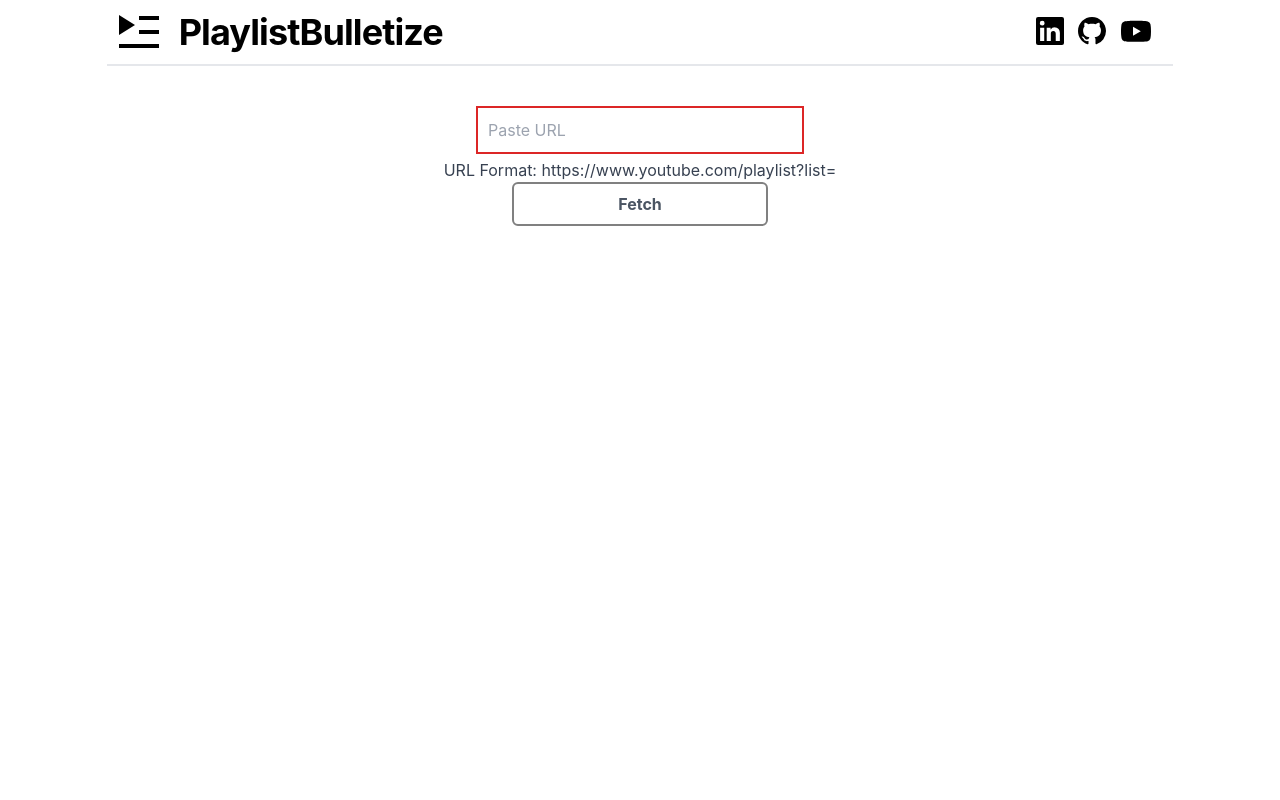
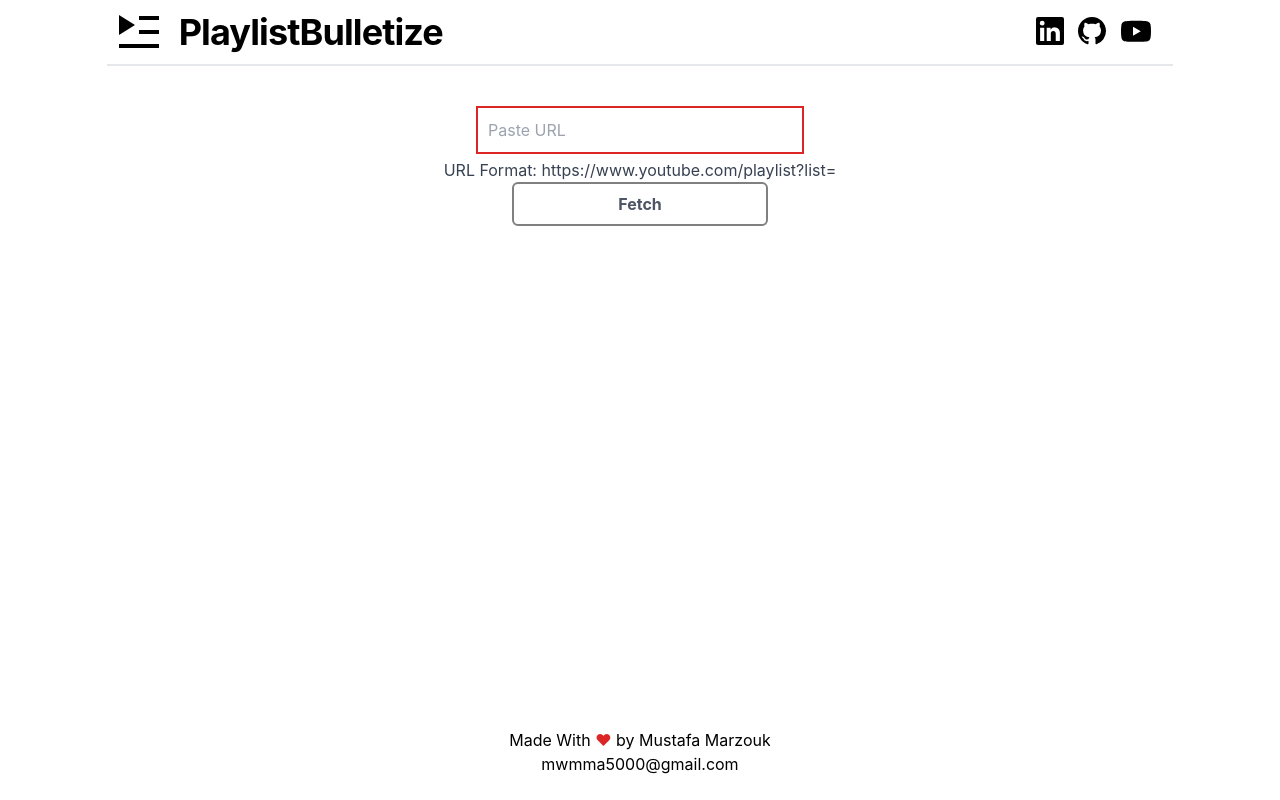
Before and after one commit to TopVirusMinus/PlaylistBulletize, a React (Vite) app: page / in a window 1280 px wide. Built offline with nearby package versions, Linux system fonts and the light colour scheme.

Commit message:
added google console verification

```diff
--- /dev/null
+++ b/google6d4168bfe35b3f8f.html
@@ -0,0 +1 @@
+google-site-verification: google6d4168bfe35b3f8f.html
--- a/index.html
+++ b/index.html
@@ -3,6 +3,7 @@
   <head>
     <meta charset="UTF-8" />
     <link rel="icon" type="image/svg+xml" href="/vite.svg" />
+    <meta name="google-site-verification" content="g4Oh8sSCY7vSO-h6FnFnAIermTF84QN4oQQzG3ghytw" />
     <meta name="viewport" content="width=device-width, initial-scale=1.0" />
     <title>Playlist Bulletize</title>
   </head>
--- a/src/App.jsx
+++ b/src/App.jsx
@@ -3,14 +3,14 @@ import "./App.css";
 import Navbar from "./components/Navbar";
 import Input from "./components/Input";
 import Results from "./components/Results";
-
+import Footer from "./components/Footer";
 function App() {
   const [url, setUrl] = useState("");
   const [getPlaylistInfo, setPlaylistInfo] = useState("");
   console.log(getPlaylistInfo);
   return (
     <>
-      <div className="lg:w-5/6 md:w-full mx-auto">
+      <div className="relative lg:w-5/6 md:w-full mx-auto h-[100vh]">
         <Navbar />
         <Input
           handleUrlChange={setUrl}
@@ -18,6 +18,7 @@ function App() {
           playListInfo={getPlaylistInfo}
         />
         {getPlaylistInfo.length ? <Results list={getPlaylistInfo} /> : ""}
+        <Footer />
       </div>
     </>
   );
--- /dev/null
+++ b/src/components/Footer.jsx
@@ -0,0 +1,15 @@
+import React from "react";
+
+const Footer = () => {
+  return (
+    <div className="w-fit text-center h-fit fixed overflow-hidden bottom-0  left-1/2 transform -translate-x-1/2 -translate-y-1/2">
+      <p>
+        Made With <span className="text-red-600">&#10084;</span> by Mustafa
+        Marzouk
+      </p>
+      <p>mwmma5000@gmail.com</p>
+    </div>
+  );
+};
+
+export default Footer;
--- a/src/index.css
+++ b/src/index.css
@@ -6,7 +6,6 @@
   font-family: Inter, system-ui, Avenir, Helvetica, Arial, sans-serif;
   line-height: 1.5;
   font-weight: 400;
-
   color: #000;
   background-color: white;
 
@@ -16,3 +15,7 @@
   -moz-osx-font-smoothing: grayscale;
   -webkit-text-size-adjust: 100%;
 }
+
+body {
+  height: 100vh;
+}
```
